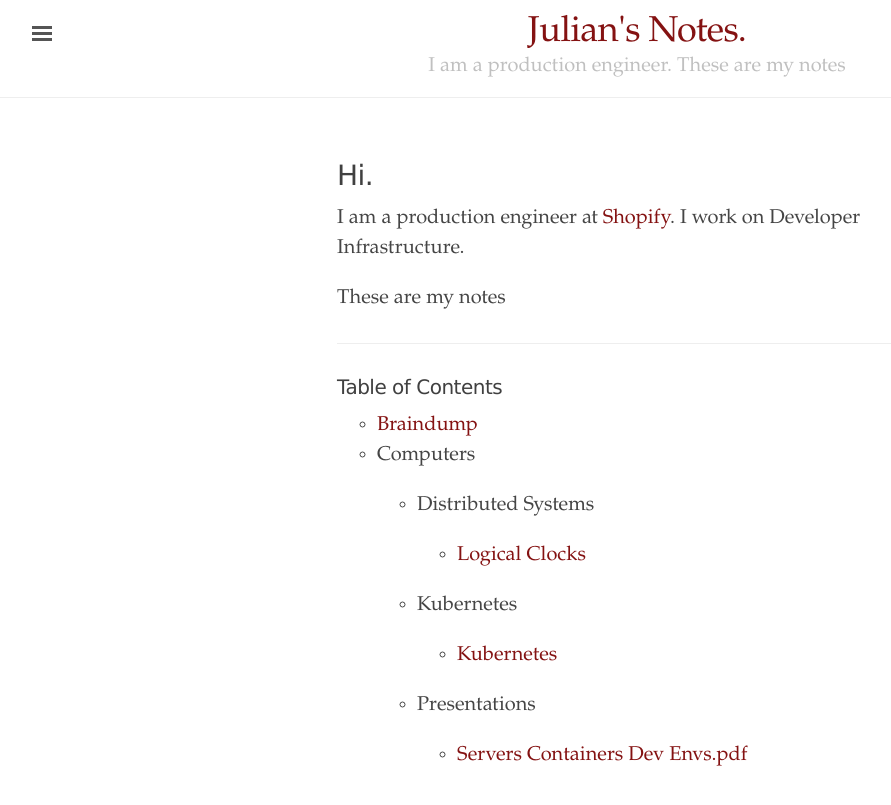
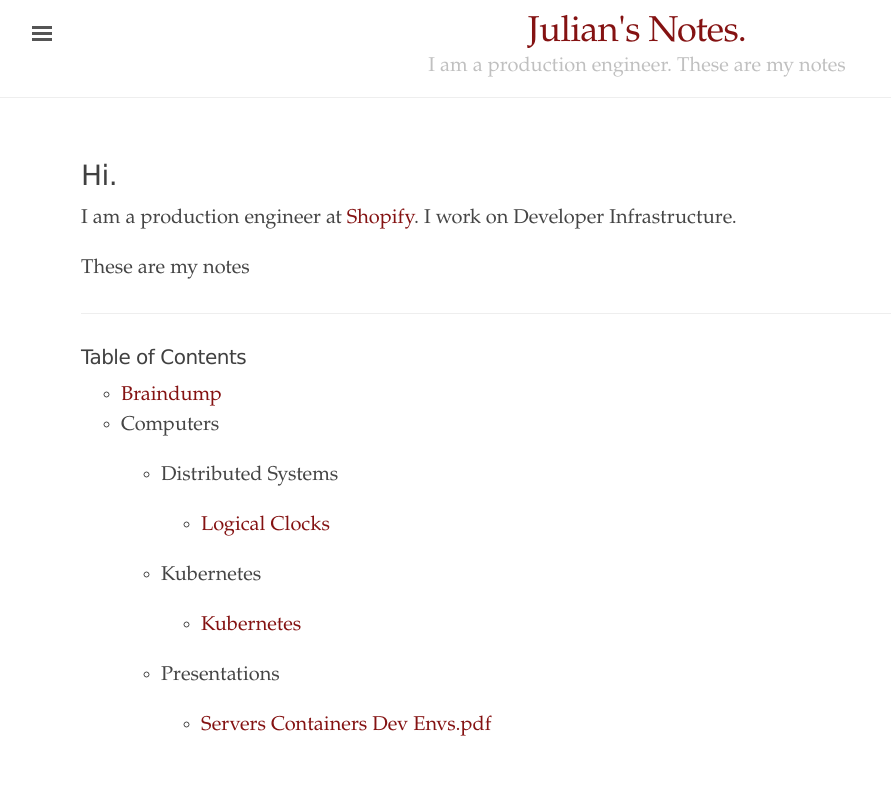
Before and after one commit to jules2689/notes, a Jekyll site: the page built from jekyll/index.html, in a window 1280 px wide. Shown: the top 805 px of the page, without its empty margins (3-894 px from the left). Built offline with Jekyll 4.4.1, drawn with Linux system fonts in a browser that asks for light colours; nearby versions of some CDN libraries.

Commit message:
Some CSS changes

```diff
--- a/jekyll/public/css/ed.css
+++ b/jekyll/public/css/ed.css
@@ -73,7 +73,7 @@ body {
  */
 
 .container {
-  max-width: 50%;
+  max-width: 90%;
   min-width: 300px;
   padding-left:  1rem;
   padding-right: 1rem;
@@ -219,8 +219,9 @@ blockquote p:last-child {
 
 img {
   display: block;
-  width: 600px;
+  width: 100%;
   max-width: 100%;
+  min-width: 300px;
   height: auto;
   margin: 0 auto;
 }
```
